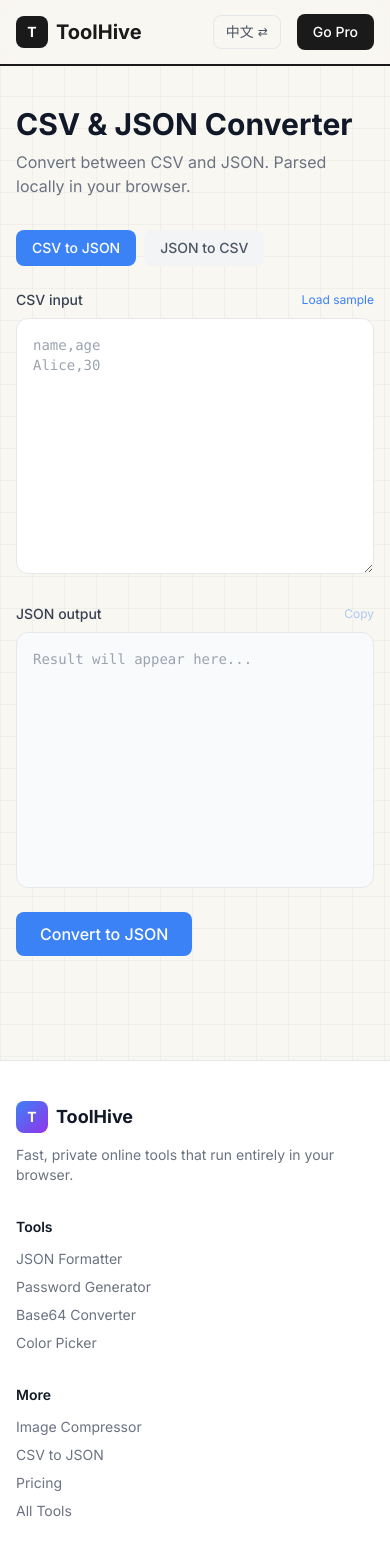
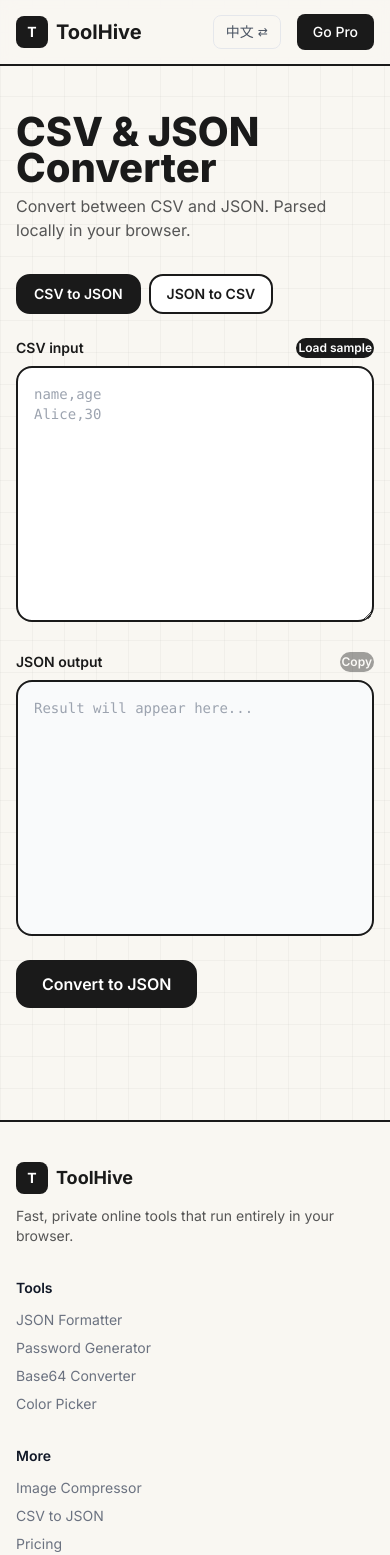
Before and after one commit to chuangyuan-tool/tool-hive, a Next.js app: page /tools/csv-to-json in a window 390 px wide. Shown: the top 1555 px of the page. Built offline with nearby package versions, Linux system fonts and the light colour scheme.

Commit message:
feat: editorial tool pages - CSS overrides for buttons/inputs/headings + ToolShell wrapper + footer bg fix

```diff
--- a/app/globals.css
+++ b/app/globals.css
@@ -105,3 +105,79 @@ body {
 .th-card-strip:nth-child(4n+2)::after { background: var(--th-accent-1); }
 .th-card-strip:nth-child(4n+3)::after { background: var(--th-accent-3); }
 .th-card-strip:nth-child(4n+4)::after { background: var(--th-accent-4); }
+
+/* === EDITORIAL TOOL PAGE OVERRIDES === */
+/* Restyle all elements inside .editorial-tool when editorial theme is active */
+[data-theme="editorial"] .editorial-tool h1 {
+  font-size: 2.5rem;
+  font-weight: 800;
+  color: #1a1a1a;
+  margin-bottom: 0.5rem;
+}
+[data-theme="editorial"] .editorial-tool h2 {
+  font-size: 1.75rem;
+  font-weight: 700;
+  color: #1a1a1a;
+}
+[data-theme="editorial"] .editorial-tool p {
+  color: #555;
+}
+[data-theme="editorial"] .editorial-tool button {
+  background-color: #1a1a1a;
+  color: #fff;
+  border: 2px solid #1a1a1a;
+  border-radius: 14px;
+  font-weight: 600;
+  transition: background-color 0.2s;
+}
+[data-theme="editorial"] .editorial-tool button:hover {
+  background-color: #333;
+}
+[data-theme="editorial"] .editorial-tool button:disabled {
+  opacity: 0.4;
+  cursor: not-allowed;
+}
+/* Secondary / light buttons keep light bg with black border */
+[data-theme="editorial"] .editorial-tool button[class*="bg-gray-100"],
+[data-theme="editorial"] .editorial-tool button[class*="bg-gray-50"],
+[data-theme="editorial"] .editorial-tool button[class*="bg-white"] {
+  background-color: #fff;
+  color: #1a1a1a;
+  border: 2px solid #1a1a1a;
+}
+[data-theme="editorial"] .editorial-tool button[class*="bg-gray-100"]:hover,
+[data-theme="editorial"] .editorial-tool button[class*="bg-gray-50"]:hover,
+[data-theme="editorial"] .editorial-tool button[class*="bg-white"]:hover {
+  background-color: #f0f0f0;
+}
+[data-theme="editorial"] .editorial-tool textarea,
+[data-theme="editorial"] .editorial-tool input {
+  border: 2px solid #1a1a1a;
+  border-radius: 14px;
+}
+[data-theme="editorial"] .editorial-tool textarea:focus,
+[data-theme="editorial"] .editorial-tool input:focus {
+  outline: none;
+  border-color: #1a1a1a;
+  box-shadow: 0 0 0 3px rgba(26, 26, 26, 0.08);
+}
+[data-theme="editorial"] .editorial-tool select {
+  border: 2px solid #1a1a1a;
+  border-radius: 14px;
+}
+/* Label text */
+[data-theme="editorial"] .editorial-tool label {
+  font-weight: 600;
+  color: #1a1a1a;
+}
+/* Inner containers that use bg-white or bg-gray-50 get border */
+[data-theme="editorial"] .editorial-tool .bg-white,
+[data-theme="editorial"] .editorial-tool .bg-gray-50 {
+  border: 2px solid #1a1a1a;
+  border-radius: 16px;
+}
+/* Override the tool's own container padding since ToolShell now wraps */
+[data-theme="editorial"] .editorial-tool > div {
+  max-width: 100% !important;
+  padding: 0 !important;
+}
--- a/app/page.tsx
+++ b/app/page.tsx
@@ -156,10 +156,10 @@ function HomeEditorial({ t, tools }: { t: any; tools: any[] }) {
             <h3 className="text-lg font-bold text-[#1a1a1a] mb-1">{t.whyFast}</h3>
             <p className="text-sm text-[#555]">{t.whyFastDesc}</p>
           </div>
-          <div className="th-card p-7" style={{ background: '#8b5cf6' }}>
+          <div className="th-card th-card-strip p-7">
             <div className="text-3xl mb-4">🔒</div>
-            <h3 className="text-lg font-bold text-white mb-1">{t.whyPrivate}</h3>
-            <p className="text-sm text-white/80">{t.whyPrivateDesc}</p>
+            <h3 className="text-lg font-bold text-[#1a1a1a] mb-1">{t.whyPrivate}</h3>
+            <p className="text-sm text-[#555]">{t.whyPrivateDesc}</p>
           </div>
           <div className="th-card th-card-strip p-7">
             <div className="text-3xl mb-4">💸</div>
--- a/components/Footer.tsx
+++ b/components/Footer.tsx
@@ -6,17 +6,17 @@ import { useI18n } from '@/components/I18nProvider';
 export default function Footer() {
   const { t } = useI18n();
   return (
-    <footer className="bg-white border-t border-gray-200 mt-16">
+    <footer className="bg-[#f9f7f2] border-t-2 border-[#1a1a1a] mt-16">
       <div className="max-w-7xl mx-auto px-4 sm:px-6 lg:px-8 py-10">
         <div className="grid grid-cols-1 md:grid-cols-4 gap-8">
           <div>
             <div className="flex items-center gap-2 mb-3">
-              <div className="w-8 h-8 bg-gradient-to-br from-blue-500 to-purple-600 rounded-lg flex items-center justify-center">
+              <div className="w-8 h-8 bg-[#1a1a1a] rounded-lg flex items-center justify-center">
                 <span className="text-white font-bold text-sm">T</span>
               </div>
-              <span className="text-lg font-bold text-gray-900">ToolHive</span>
+              <span className="text-lg font-bold text-[#1a1a1a]">ToolHive</span>
             </div>
-            <p className="text-gray-500 text-sm">{t.footerTagline}</p>
+            <p className="text-[#555] text-sm">{t.footerTagline}</p>
           </div>
           <div>
             <h3 className="font-semibold text-gray-900 mb-3 text-sm">{t.footerTools}</h3>
--- a/components/ToolShell.tsx
+++ b/components/ToolShell.tsx
@@ -3,13 +3,13 @@
 import type { ReactNode } from 'react';
 import AdSlot from '@/components/ads/AdSlot';
 
-// 工具页统一外壳：顶部/底部自动挂广告位（未配置环境变量时不渲染，零影响现有布局）。
-export default function ToolShell({ children }: { children: ReactNode }) {
+// 工具页统一外壳：editorial 风格页面结构 + 广告位
+export default function ToolShell({ children, title }: { children: ReactNode; title?: string }) {
   return (
-    <>
+    <div className="editorial-tool max-w-6xl mx-auto px-4 sm:px-6 lg:px-8 py-12">
       <AdSlot variant="top" />
       {children}
       <AdSlot variant="bottom" />
-    </>
+    </div>
   );
 }
```
